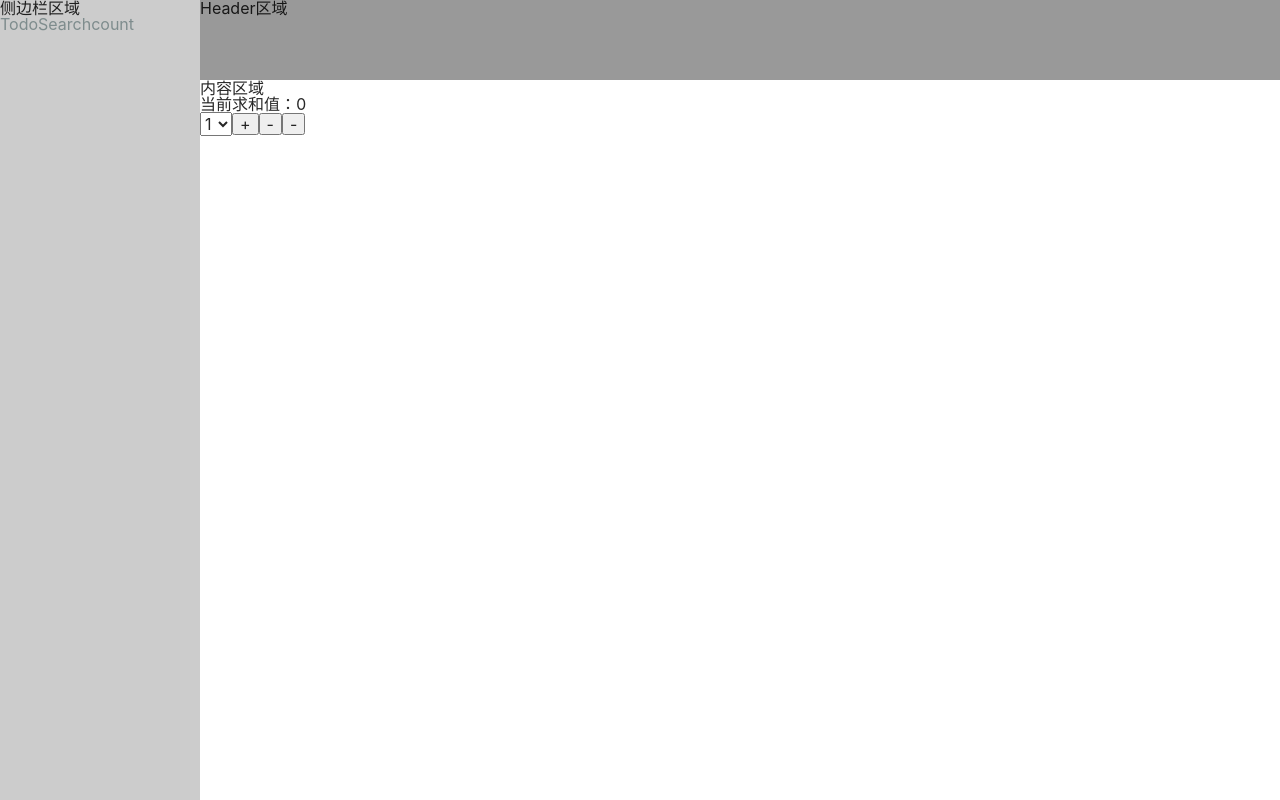
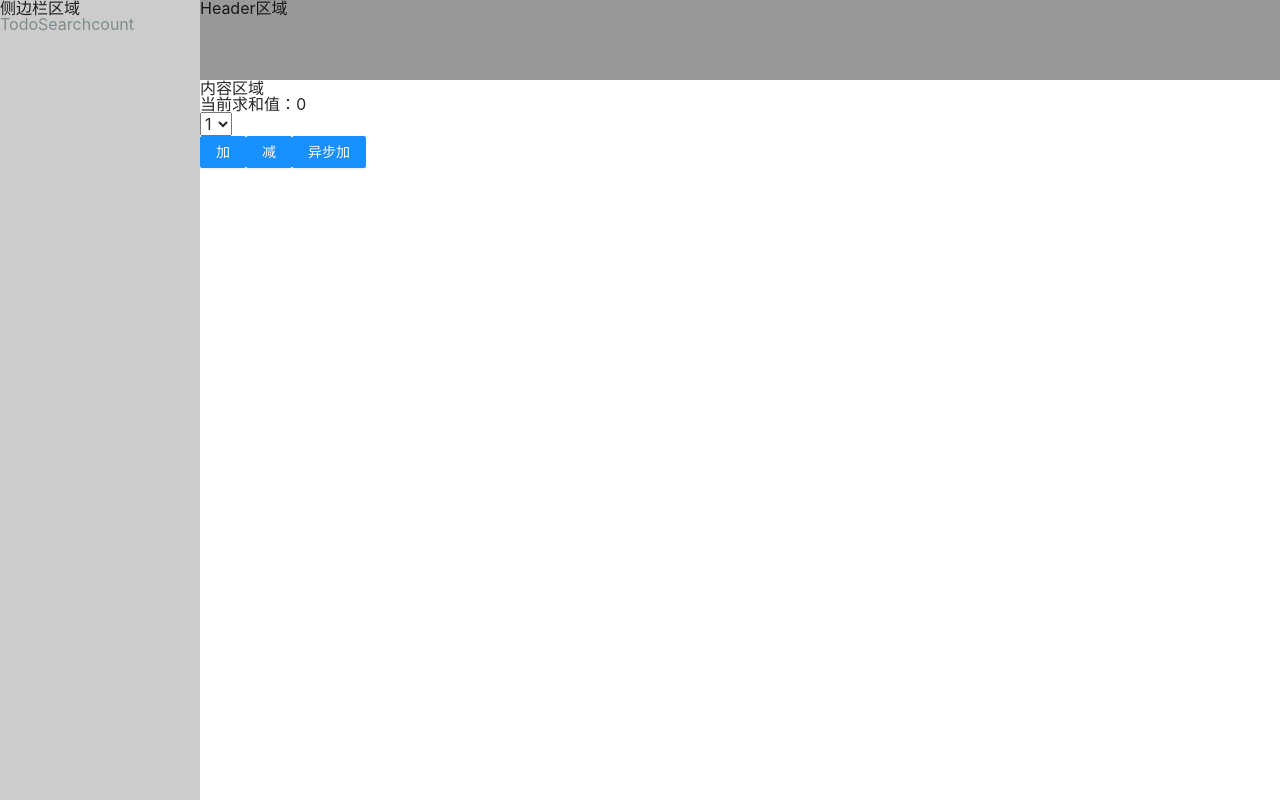
Before and after one commit to LewisLen/Recording, a React (Create React App) app in the folder React/React-cli/: page /count in a window 1280 px wide. Built offline with nearby package versions, Linux system fonts and the light colour scheme.

Commit message:
add:更新文档

```diff
--- a/React/React-cli/src/views/Count.jsx
+++ b/React/React-cli/src/views/Count.jsx
@@ -1,6 +1,9 @@
+import { Button } from 'antd';
 import React, { Component } from 'react';
+
 export default class Count extends Component {
   componentDidMount(){
+    // store通过props来获取
     console.log(this.props)
   }
   increment = () => {
@@ -15,10 +18,6 @@ export default class Count extends Component {
     const selectVal = parseInt(this.selectNumber.value);
     this.props.incrementAsync(selectVal,1000)
   }
-
-  storeChangeState = () => {
-    this.setState({})
-  }
   render() {
     return (
       <div>
@@ -28,9 +27,11 @@ export default class Count extends Component {
           <option value="2">2</option>
           <option value="3">3</option>
         </select>
-        <button onClick={this.increment}>+</button>
-        <button onClick={this.decrement}>-</button>
-        <button onClick={this.incrementAsync}>-</button>
+        <div>
+          <Button type="primary" onClick={this.increment}>加</Button>
+          <Button type="primary" onClick={this.decrement}>减</Button>
+          <Button type="primary" onClick={this.incrementAsync}>异步加</Button>
+        </div>
       </div>
     )
   }
```
Also changed, not shown: 1 other file (tests, documents, lock files or other folders).
